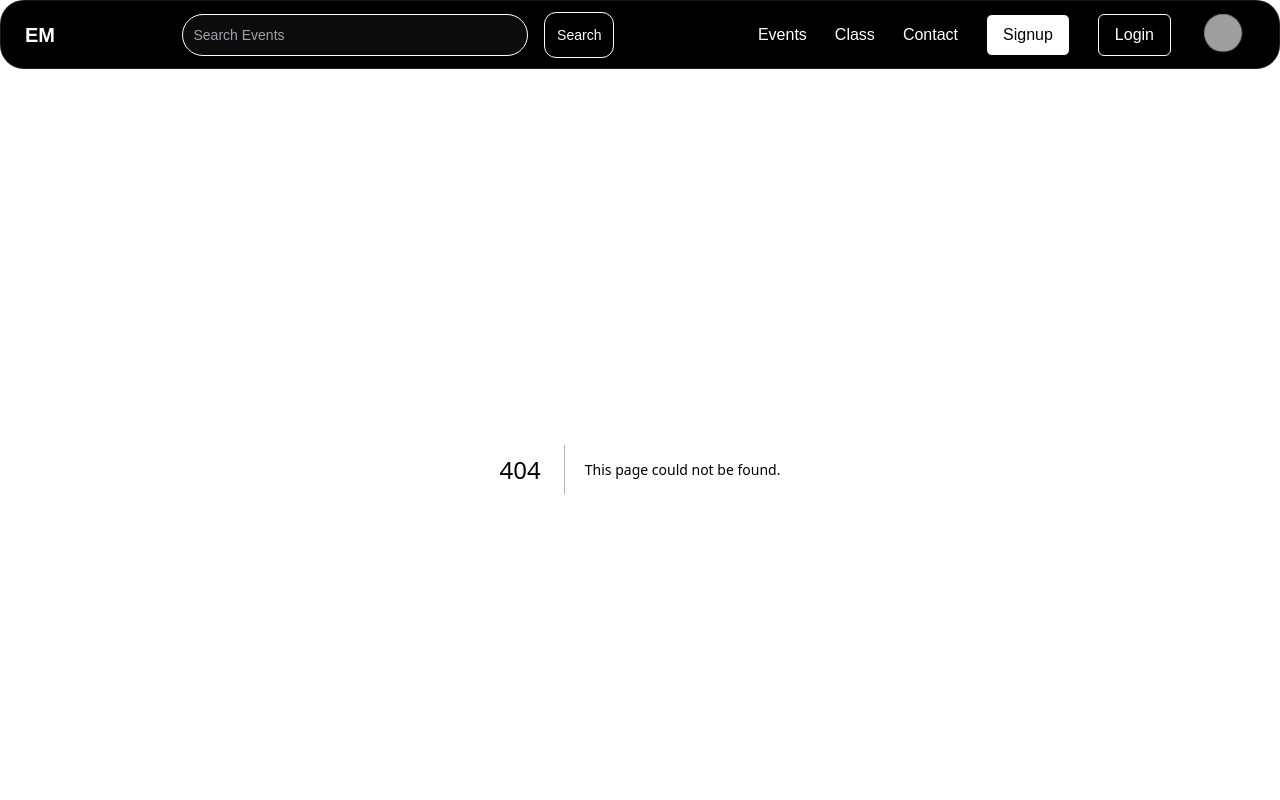
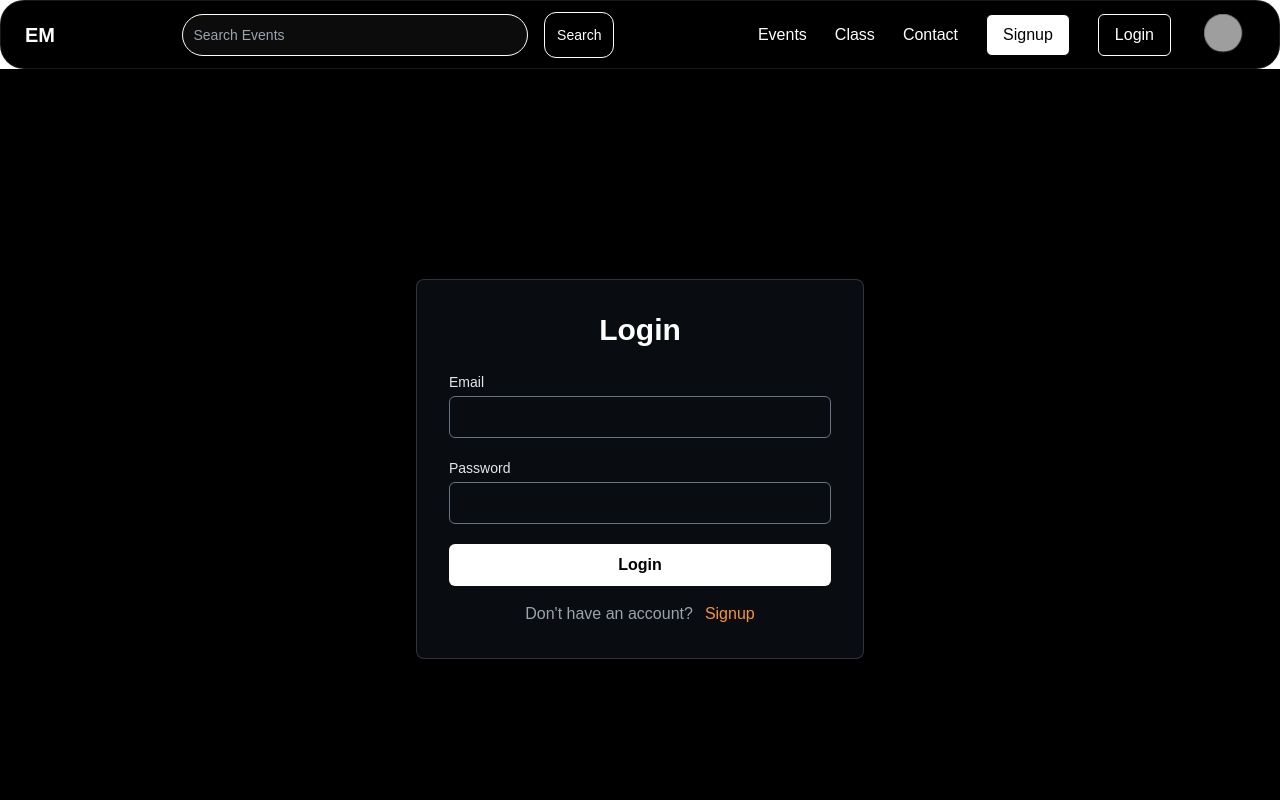
Before and after one commit to supremkhatri/event-management-frontend, a Next.js app: page /login in a window 1280 px wide. Before the commit this address had no page. Shown: the top 800 px of the page. Built offline with nearby package versions, Linux system fonts and the light colour scheme; grey boxes are pictures that could not be loaded.

Commit message:
login page is created and connected with signup

```diff
--- /dev/null
+++ b/src/app/login/page.tsx
@@ -0,0 +1,78 @@
+"use client";
+
+import React from "react";
+import { Formik, Form, Field, ErrorMessage } from "formik";
+import * as Yup from "yup";
+import Link from "next/link";
+
+
+const validationSchema = Yup.object({
+  email: Yup.string().email("Invalid email format").required("Email is required"),
+  password: Yup.string().required("Password is required").min(6, "Password must be at least 6 characters"),
+});
+
+// Login component
+const Login: React.FC = () => {
+  // Handle form submission
+  const handleSubmit = (values: any) => {
+    console.log("Form Data Submitted:", values);
+  };
+
+  return (
+    <div className="min-h-screen flex items-center justify-center bg-black p-6">
+      <div className="bg-gray-800/30 backdrop-blur-md p-8 rounded-lg shadow-lg w-full max-w-md border border-gray-500/40 transition duration-300 hover:shadow-orange-400/40 hover:border-orange-400">
+        <h1 className="text-3xl font-semibold text-center text-white mb-6">Login</h1>
+        <Formik
+          initialValues={{
+            email: "",
+            password: "",
+          }}
+          validationSchema={validationSchema}
+          onSubmit={handleSubmit}
+        >
+          {() => (
+            <Form className="space-y-5">
+              {/* Email field */}
+              <div>
+                <label htmlFor="email" className="block text-sm font-medium text-gray-200 mb-1">Email</label>
+                <Field
+                  type="email"
+                  name="email"
+                  className="w-full px-4 py-2 border border-gray-500 rounded-md bg-transparent text-white placeholder-gray-400 focus:outline-none focus:ring-2 focus:ring-orange-400"
+                />
+                <ErrorMessage name="email" component="div" className="text-red-500 text-sm" />
+              </div>
+
+              {/* Password field */}
+              <div>
+                <label htmlFor="password" className="block text-sm font-medium text-gray-200 mb-1">Password</label>
+                <Field
+                  type="password"
+                  name="password"
+                  className="w-full px-4 py-2 border border-gray-500 rounded-md bg-transparent text-white placeholder-gray-400 focus:outline-none focus:ring-2 focus:ring-orange-400"
+                />
+                <ErrorMessage name="password" component="div" className="text-red-500 text-sm" />
+              </div>
+
+              {/* Submit Button */}
+              <button
+                type="submit"
+                className="w-full py-2 mt-4 bg-white text-black font-semibold rounded-md hover:bg-transparent hover:text-white hover:border hover:border-white transition-colors border border-transparent"
+              >
+                Login
+              </button>
+            </Form>
+          )}
+        </Formik>
+
+        {/* Link to Signup */}
+        <p className="text-gray-400 mt-4 text-center">
+          Don't have an account?
+          <Link href="/signup" className="text-orange-400 ml-3 hover:text-orange-300">Signup</Link>
+        </p>
+      </div>
+    </div>
+  );
+};
+
+export default Login;
--- a/src/app/signup/page.tsx
+++ b/src/app/signup/page.tsx
@@ -94,7 +94,7 @@ const Signup: React.FC = () => {
                   <option value="Computer Engineering">Computer Engineering</option>
                   <option value="Electrical Engineering">Electrical Engineering</option>
                   <option value="Mechanical Engineering">Mechanical Engineering</option>
-                  <option value="Architecture">Architecture</option>
+                  <option value="Architecture">Architecture Engineering</option>
                   <option value="Other">Other</option>
                 </Field>
                 <ErrorMessage name="faculty" component="div" className="text-red-500 text-sm" />
```
